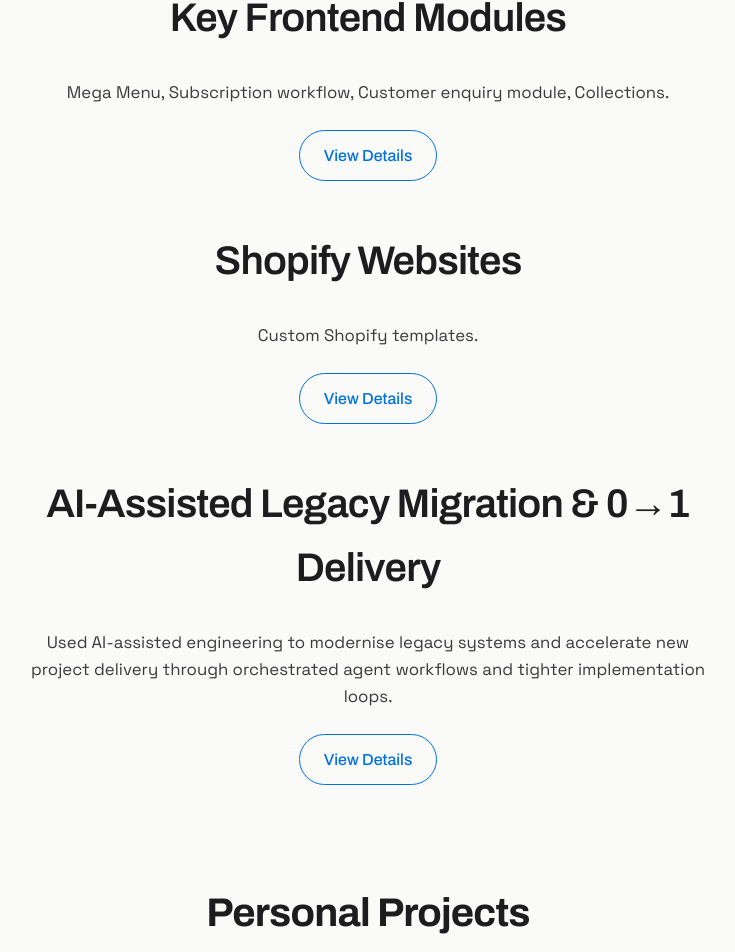
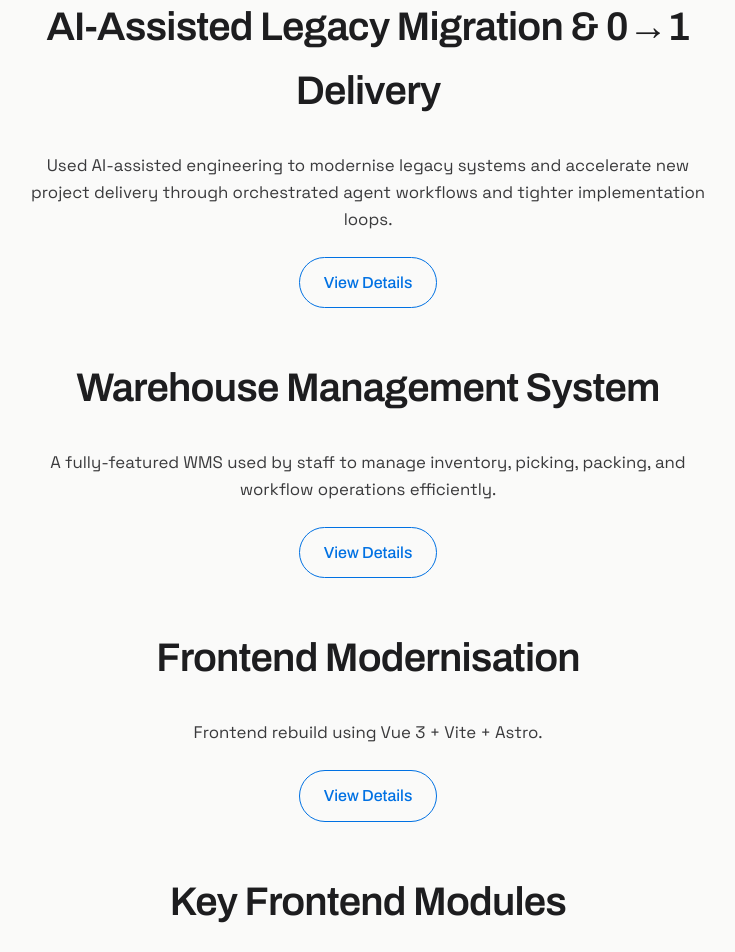
Before and after one commit to lukerjin/my-portfolio, a React (Create React App) app: page /my-portfolio/projects in a window 1280 px wide. Shown: the part 1105-2057 px from the top of the page, without its empty margins (272-1007 px from the left). Built offline with nearby package versions, Linux system fonts and the light colour scheme.

Commit message:
Prioritize personal projects in portfolio

```diff
--- a/src/components/FeaturedProjects.tsx
+++ b/src/components/FeaturedProjects.tsx
@@ -12,6 +12,12 @@
 }
 
 const professionalProjects: FeaturedProject[] = [
+    {
+        id: 0,
+        title: "AI-Assisted Legacy Migration & 0→1 Delivery",
+        description: "Applied AI-assisted development to both modernise legacy systems and accelerate new product delivery through orchestrated agent workflows.",
+        tags: ["AI Engineering", "Migration", "OpenClaw", "0→1 Delivery"],
+    },
     {
         id: 1,
         title: "Warehouse Management System",
@@ -35,12 +41,6 @@
         title: "Shopify Websites",
         description: "Custom Shopify templates.",
         tags: ["Shopify", "HTML/CSS", "Liquid"],
-    },
-    {
-        id: 6,
-        title: "AI-Assisted Legacy Migration & 0→1 Delivery",
-        description: "Applied AI-assisted development to both modernise legacy systems and accelerate new product delivery through orchestrated agent workflows.",
-        tags: ["AI Engineering", "Migration", "OpenClaw", "0→1 Delivery"],
     },
 ];
 
@@ -100,17 +100,17 @@
             </div>
 
             <FeaturedRow
-                title="Professional Projects"
-                intro="Selected company-facing systems, storefront work, and internal platforms built for real business operations."
-                projects={professionalProjects}
-            />
-
-            <FeaturedRow
                 title="Personal Projects"
                 intro="Independent system design and engineering work driven by architecture, experimentation, technical depth, and AI-assisted collaboration."
                 projects={personalProjects}
                 variant="flagship"
             />
+
+            <FeaturedRow
+                title="Professional Projects"
+                intro="Selected company-facing systems, storefront work, and internal platforms built for real business operations."
+                projects={professionalProjects}
+            />
         </section>
     );
 }
--- a/src/pages/Projects.tsx
+++ b/src/pages/Projects.tsx
@@ -9,11 +9,11 @@
 }
 
 const professionalProjects: ProjectSummary[] = [
+  { id: 0, title: "AI-Assisted Legacy Migration & 0→1 Delivery", short: "Used AI-assisted engineering to modernise legacy systems and accelerate new project delivery through orchestrated agent workflows and tighter implementation loops." },
   { id: 1, title: "Warehouse Management System", short: "A fully-featured WMS used by staff to manage inventory, picking, packing, and workflow operations efficiently." },
   { id: 2, title: "Frontend Modernisation", short: "Frontend rebuild using Vue 3 + Vite + Astro." },
   { id: 3, title: "Key Frontend Modules", short: "Mega Menu, Subscription workflow, Customer enquiry module, Collections." },
   { id: 4, title: "Shopify Websites", short: "Custom Shopify templates." },
-  { id: 6, title: "AI-Assisted Legacy Migration & 0→1 Delivery", short: "Used AI-assisted engineering to modernise legacy systems and accelerate new project delivery through orchestrated agent workflows and tighter implementation loops." }
 ];
 
 const personalProjects: ProjectSummary[] = [
@@ -46,15 +46,15 @@
         <h1 className="projects-title">Portfolio Highlights</h1>
 
         <ProjectGroup
+          title="Personal Projects"
+          intro="Independent projects focused on deeper systems thinking, architecture, experimentation, and AI-assisted engineering workflows."
+          projects={personalProjects}
+        />
+
+        <ProjectGroup
           title="Professional Projects"
           intro="Commercial work delivered for real businesses, internal operations, and customer-facing platforms."
           projects={professionalProjects}
-        />
-
-        <ProjectGroup
-          title="Personal Projects"
-          intro="Independent projects focused on deeper systems thinking, architecture, experimentation, and AI-assisted engineering workflows."
-          projects={personalProjects}
         />
       </section>
     </>
```
